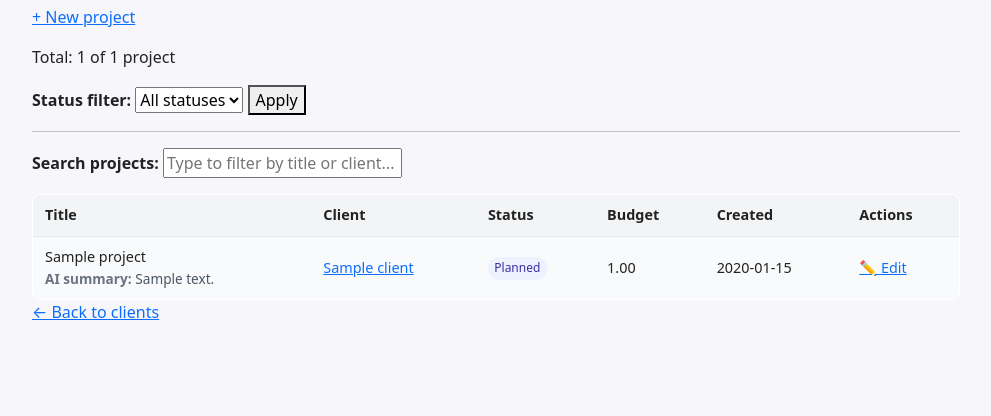
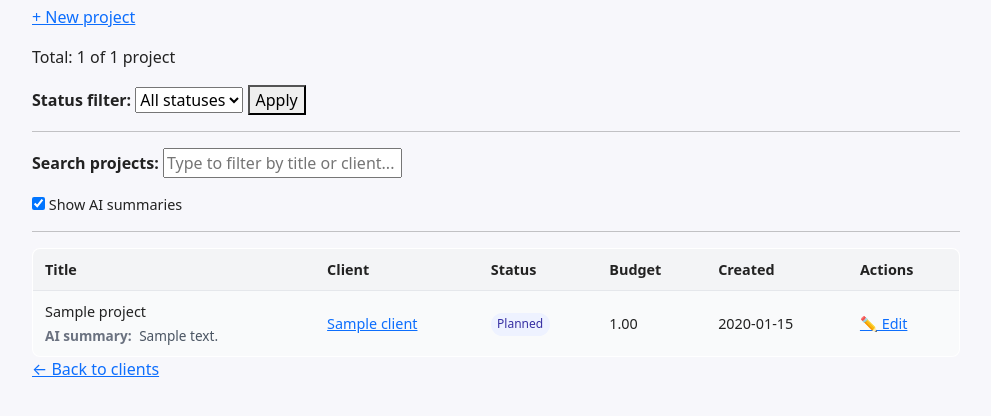
Before and after one commit to Annette3125/freelancer-crm, a Django app: page /clients/projects/ in a window 1280 px wide. Shown: the part 151-567 px from the top of the page, without its empty margins (144-1135 px from the left). Run offline with Django 5.2, Linux system fonts and the light colour scheme; a user stored in the database is signed in; tables that the repository leaves empty hold one stand-in row (values such as "Sample post").

Commit message:
add AI summaries visibility toggle to projects table

```diff
--- a/static/css/base.css
+++ b/static/css/base.css
@@ -212,3 +212,20 @@ input[type="date"] {
     font-size: 0.85rem;
     color: #4b5563;
 }
+
+
+.summary-toggle {
+    margin: 0.5rem 0;
+    font-size: 0.9rem;
+}
+
+.project-summary-block {
+    margin-top: 0.25rem;
+    font-size: 0.85rem;
+    color: #4b5563; /* švelniai pilka */
+}
+
+.project-summary-label {
+    font-weight: 600;
+    margin-right: 0.25rem;
+}
--- a/static/js/project_filters.js
+++ b/static/js/project_filters.js
@@ -1,7 +1,7 @@
 // Live search for projects table (filters rows by title or client name)
 document.addEventListener("DOMContentLoaded", function () {
     const searchInput = document.querySelector("#project-search");
-    const table = document.querySelector("table");
+    const table = document.querySelector("projects-table");
     if (!searchInput || !table) return;
 
     const rows = Array.from(table.querySelectorAll("tbody tr, tr")).filter(
@@ -33,4 +33,16 @@ document.addEventListener("DOMContentLoaded", function () {
             }
         });
     });
+      // Toggle visų AI summary blokų rodymą
+      const toggle = document.querySelector("#toggle-summaries");
+      const summaryBlocks = document.querySelectorAll(".project-summary-block");
+
+      if (toggle && summaryBlocks.length > 0) {
+        toggle.addEventListener("change", () => {
+          summaryBlocks.forEach((block) => {
+            block.style.display = toggle.checked ? "" : "none";
+          });
+        });
+      }
+
 });
--- a/templates/projects/project_list.html
+++ b/templates/projects/project_list.html
@@ -41,7 +41,20 @@
     >
 </p>
 
-    <table border="1">
+
+    {% if projects %}
+        <div class="summary-toggle">
+            <label>
+                <input type="checkbox" id="toggle-summaries" checked>
+                Show AI summaries
+            </label>
+        </div>
+    {% endif %}
+
+    <hr>
+
+
+    <table id="projects-table" border="1">
         <tr>
             <th>Title</th>
             <th>Client</th>
@@ -56,8 +69,10 @@
             <td>
                 {{ project.title }}<br>
                 {% if project.summary %}
+                    <div class="project-summary-block">
                         <span class="project-summary-label">AI summary:</span>
                         <span class="project-summary">{{ project.summary }}</span>
+                    </div>
                 {% endif %}
             </td>
             <td>
```
Lines whose indentation alone changed are shown as unchanged.
